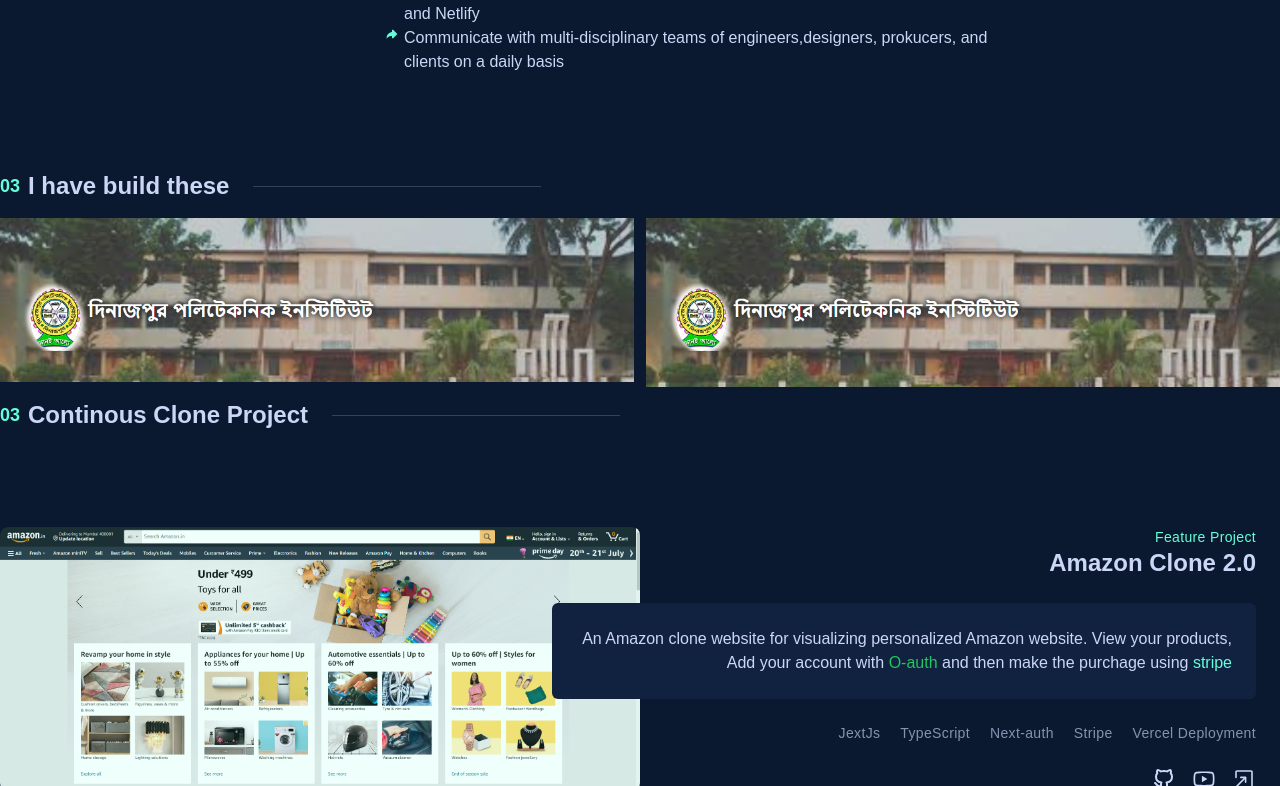
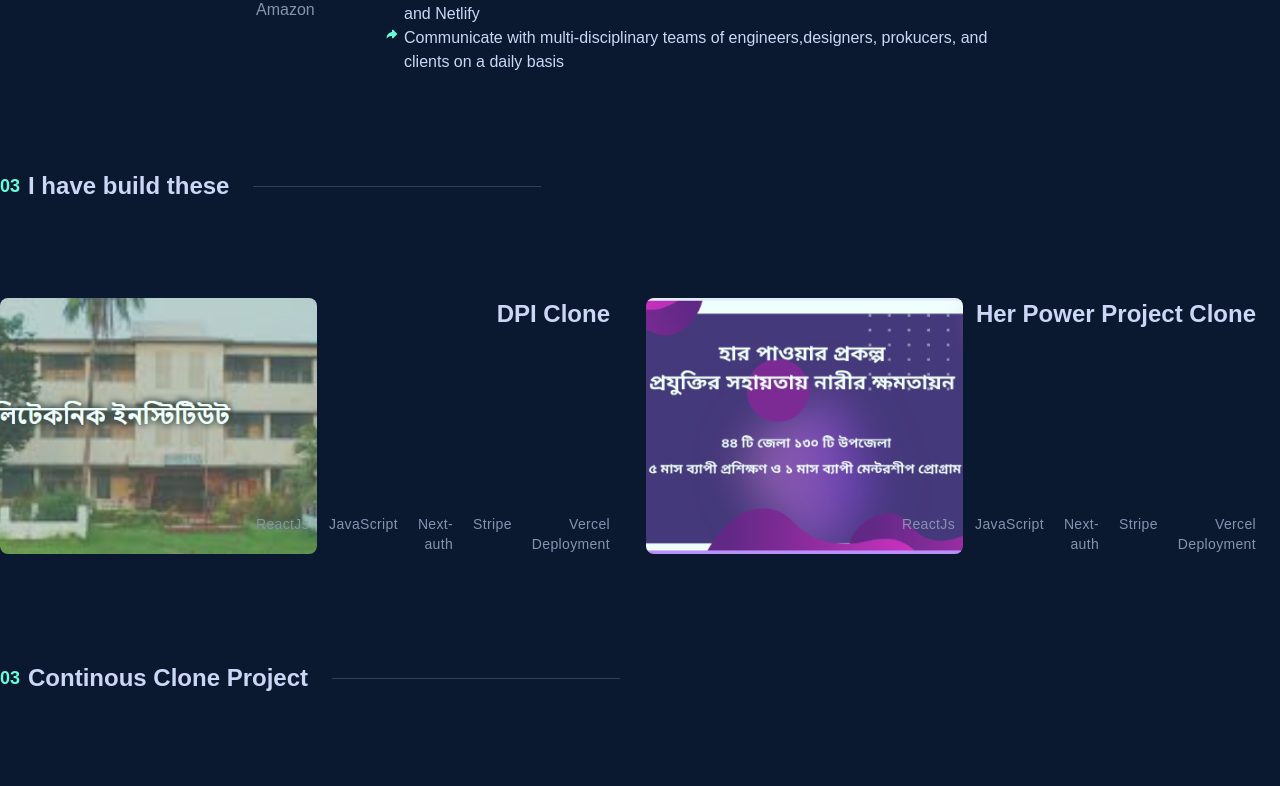
Before and after one commit to i-am-sujon-islam/MD-Sujon-Islam, a React (Vite) app: page / in a window 1280 px wide. Shown: the part 1678-2464 px from the top of the page. Built offline with nearby package versions, Linux system fonts and the light colour scheme.

Commit message:
project update

```diff
--- a/src/ui/Experience.jsx
+++ b/src/ui/Experience.jsx
@@ -52,7 +52,7 @@
     >
       <SectionTitle title="Where I have worked" titleNo="02." />
       <div className="w-full mt-10 flex flex-col md:flex-row gap-16">
-        <ul className="md:w-32 flex flex-col cursor-pointer">
+        <ul className="md:w-32 flex flex-col gap-3 cursor-pointer">
           <li
             onClick={handleReactBD}
             className={`${
--- a/src/ui/Header.jsx
+++ b/src/ui/Header.jsx
@@ -22,7 +22,7 @@
   };
 
   return (
-    <div className="h-20 shadow-lg shadow-designColor/10 px-4 sticky top-0 bg-gradient-to-r from-primaryColor to-purple-900 hover:bg-gradient-to-l z-50 opacity-85 hover:opacity-100 duration-300">
+    <div className="h-20 shadow-lg shadow-designColor/10 px-4 sticky top-0 bg-gradient-to-r from-primaryColor to-purple-900 hover:bg-gradient-to-l z-50  duration-300">
       <div className="max-w-[1440px] mx-auto flex items-center justify-between h-full">
         <img
           src={logo}
--- a/src/ui/Project.jsx
+++ b/src/ui/Project.jsx
@@ -9,24 +9,60 @@
   return (
     <Container id="project">
       <SectionTitle title="I have build these" titleNo="03" />
-      <div className=" mb-3 grid grid-cols-1 md:grid-cols-2 gap-3">
-        <div className="h-[180px] overflow-hidden">
-          <a href="https://a-simple-project-dpi.vercel.app/">
+      <div className=" mb-3 grid grid-cols-1 lg:grid-cols-2 gap-3">
+        <div className="flex flex-col lg:flex-row gap-6 py-8 my-16">
+          <a
+            href="https://a-simple-project-dpi.vercel.app/"
+            className="w-full lg:w-1/2 h-auto relative group  rounded-lg overflow-hidden"
+          >
             <img
-              className="hover:scale-110 duration-300 my-4"
               src={Dpi}
-              alt="DPI Website"
+              alt="Amazon"
+              className="w-full h-full object-cover group-hover:scale-105 duration-200"
             />
+            <div className="absolute w-full h-full bg-designColor/10 rounded-lg top-0 left-0 group-hover:bg-transparent duration-300" />
           </a>
+
+          <div className="w-full lg:w-1/2 flex flex-col gap-6 lg:justify-between items-end text-right lg:-ml-12 z-10">
+            <div>
+              <h3 className="text-2xl font-bold">DPI Clone </h3>
+            </div>
+
+            <ul className="text-xs md:text-sm tracking-wide flex gap-2 md:gap-5 justify-between text-darkColor">
+              <li>ReactJs</li>
+              <li>JavaScript</li>
+              <li>Next-auth</li>
+              <li>Stripe</li>
+              <li>Vercel Deployment</li>
+            </ul>
+          </div>
         </div>
-        <div className="h-[185px] overflow-hidden">
-          <a href="https://a-simple-project-dpi.vercel.app/">
+        <div className="flex flex-col lg:flex-row gap-6 py-8 my-16">
+          <a
+            href="https://her-power-project.vercel.app/"
+            className="w-full lg:w-1/2 h-auto relative group  rounded-lg overflow-hidden"
+          >
             <img
-              className="hover:scale-110 duration-300 my-4"
-              src={Dpi}
-              alt="DPI Website"
+              src="herpower.png"
+              alt="Amazon"
+              className="w-full h-64 object-cover group-hover:scale-105 duration-200"
             />
+            <div className="absolute w-full h-full bg-designColor/10 rounded-lg top-0 left-0 group-hover:bg-transparent duration-300" />
           </a>
+
+          <div className="w-full lg:w-1/2 flex flex-col gap-6 lg:justify-between items-end text-right lg:-ml-12 z-10">
+            <div>
+              <h3 className="text-2xl font-bold">Her Power Project Clone </h3>
+            </div>
+
+            <ul className="text-xs md:text-sm tracking-wide flex gap-2 md:gap-5 justify-between text-darkColor">
+              <li>ReactJs</li>
+              <li>JavaScript</li>
+              <li>Next-auth</li>
+              <li>Stripe</li>
+              <li>Vercel Deployment</li>
+            </ul>
+          </div>
         </div>
       </div>
       <SectionTitle title="Continous Clone Project" titleNo="03" />
```
Also changed, not shown: public/herpower.png (added).
